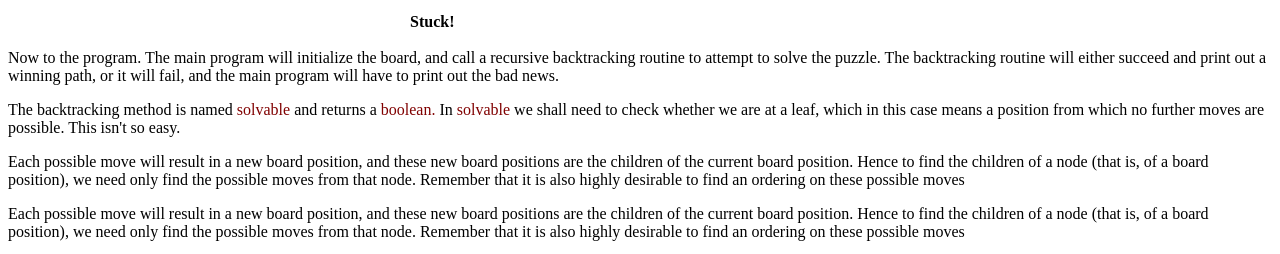
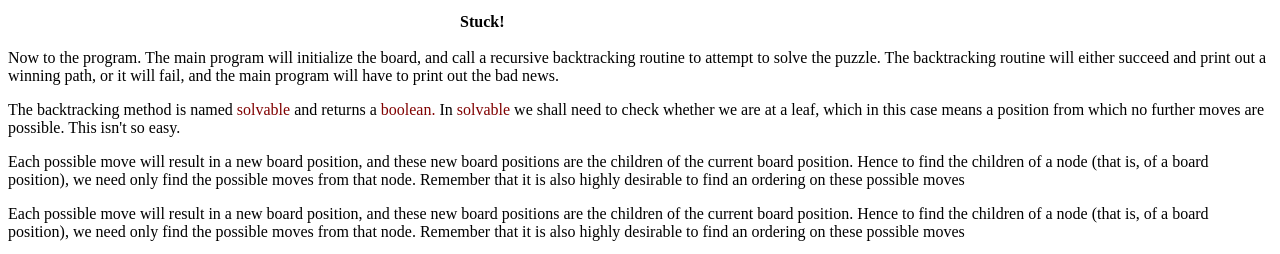
Before and after one commit to Nuthakkibalaji/project-1, a plain HTML site: page index.html in a window 1280 px wide. Shown: the part 11425-11679 px from the top of the page. Drawn offline with Linux system fonts and the light colour scheme.

Commit message:
Update index.html

```diff
--- a/index.html
+++ b/index.html
@@ -11,7 +11,7 @@
         }
        #para{
         position: absolute;
-        left: 410px;
+        left: 460px;
         width: 300px;
         padding: 0px;
         font-size: medium;
```
